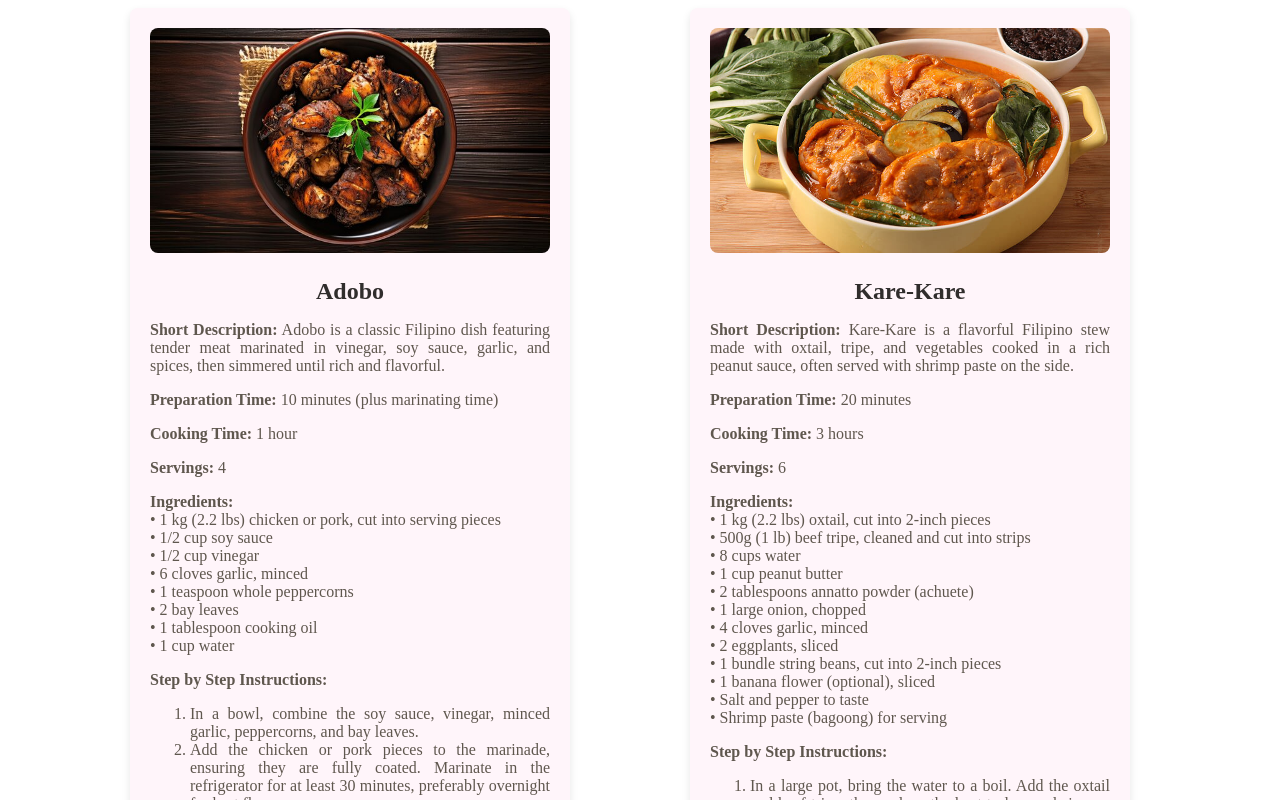
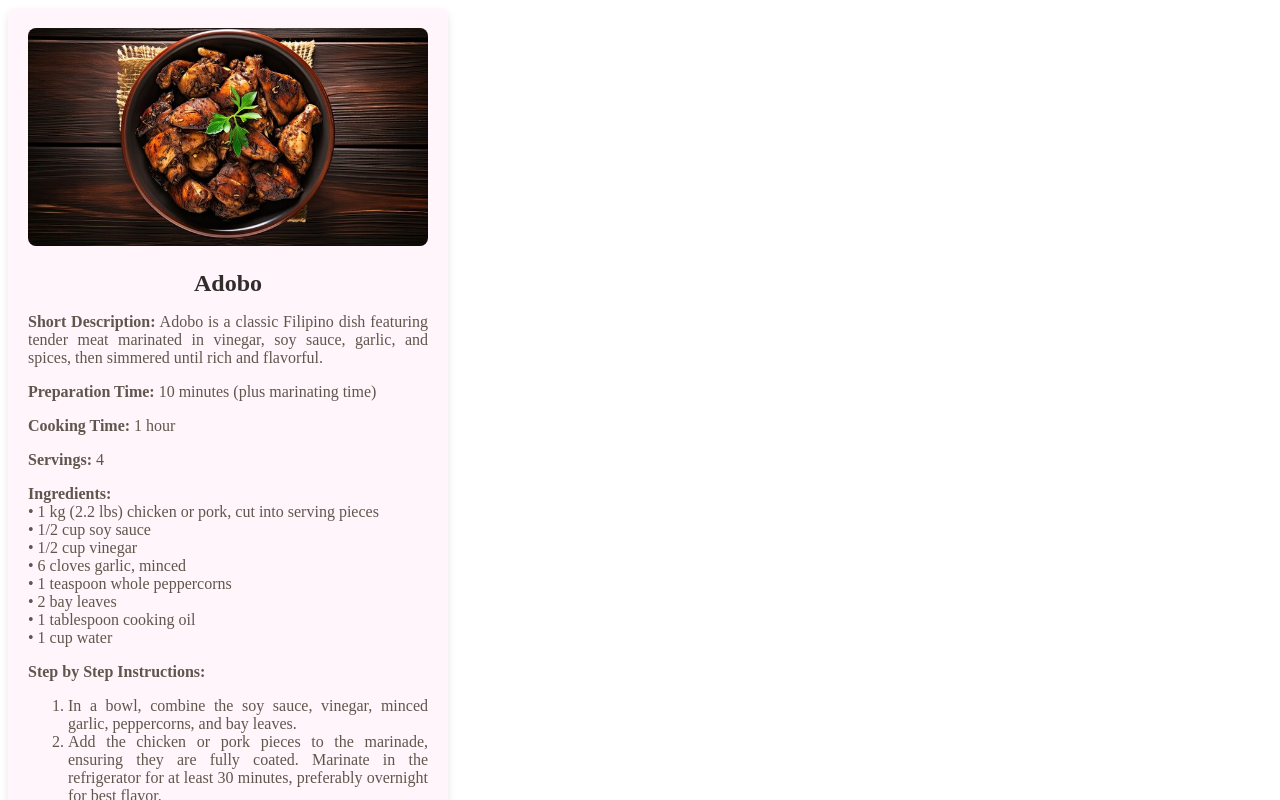
Before and after one commit to b0urbonn/awan, a React (Vite) app: page / in a window 1280 px wide. Shown: the top 800 px of the page. Built offline with nearby package versions, Linux system fonts and the light colour scheme.

Commit message:
Update styles.css

```diff
--- a/src/components/styles.css
+++ b/src/components/styles.css
@@ -43,7 +43,7 @@ body {
   padding: 20px;
   max-width: 400px;
   text-align: center;
-  height: 1500px; /* Adjust as needed */
+  height: 1450px; /* Adjust as needed */
 }
 
 .card-image {
@@ -66,7 +66,7 @@ body {
 }
 
 .container {
-  display: flex;
+  display: auto;
   justify-content: center;
   align-items: center;
   flex-wrap: wrap;
```
